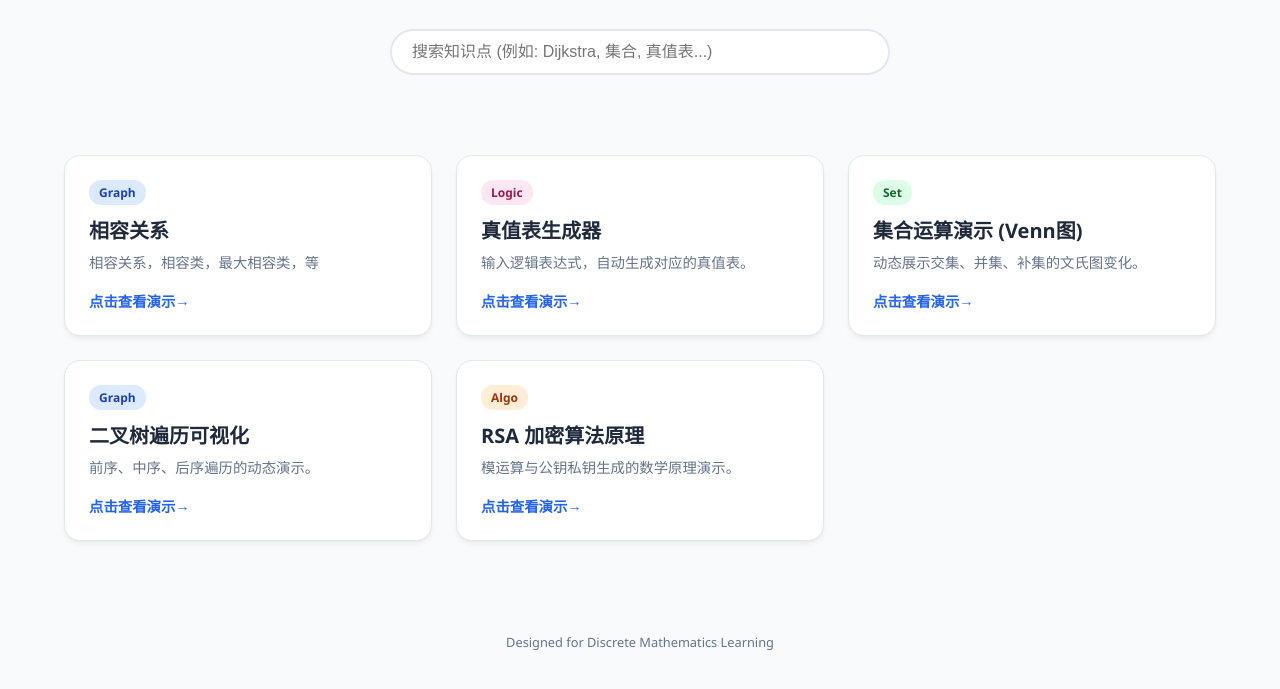
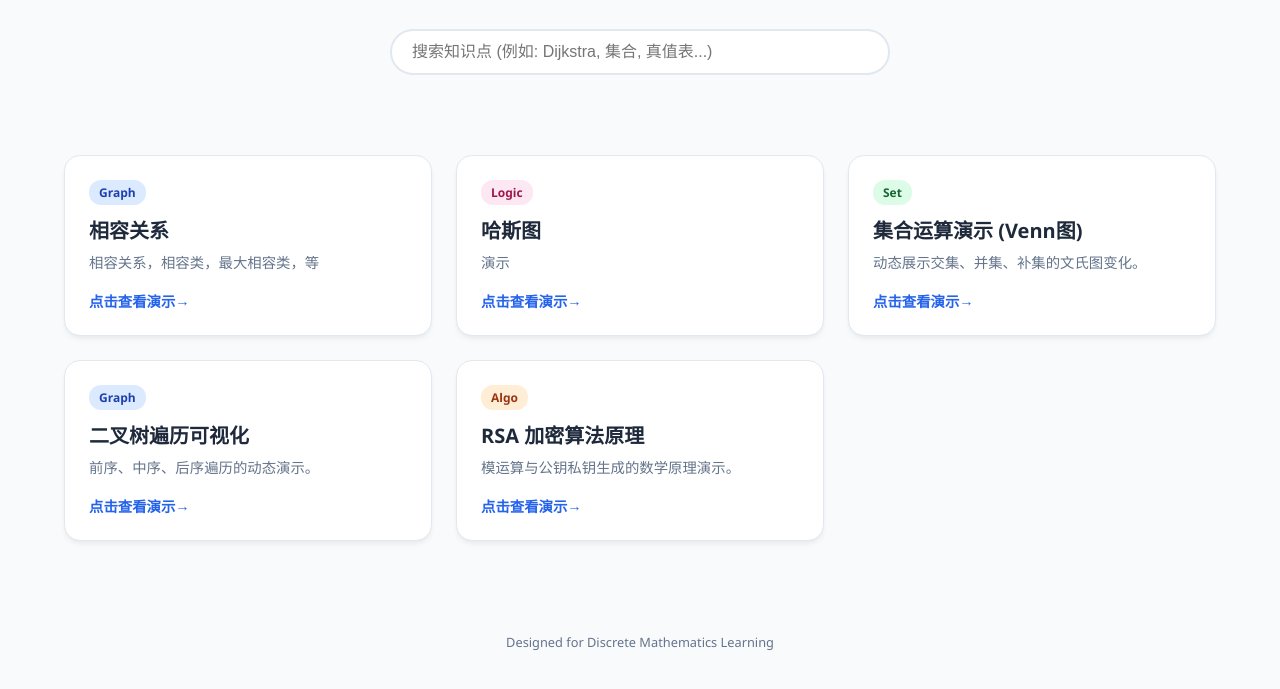
Before and after one commit to HFUT-zhengjiahao/xxx, a plain HTML site: page index.html in a window 1280 px wide. Shown: the part 175-864 px from the top of the page. Drawn offline with Linux system fonts and the light colour scheme.

Commit message:
Replace truth table generator with Hasse diagram

```diff
--- a/index.html
+++ b/index.html
@@ -209,9 +209,9 @@
           category: "Graph", // 分类：Graph(图论), Logic(逻辑), Set(集合), Algo(算法)
         },
         {
-          title: "真值表生成器",
-          desc: "输入逻辑表达式，自动生成对应的真值表。",
-          url: "./truth-table.html",
+          title: "哈斯图",
+          desc: "演示",
+          url: "./哈斯图.html",
           category: "Logic",
         },
         {
```
